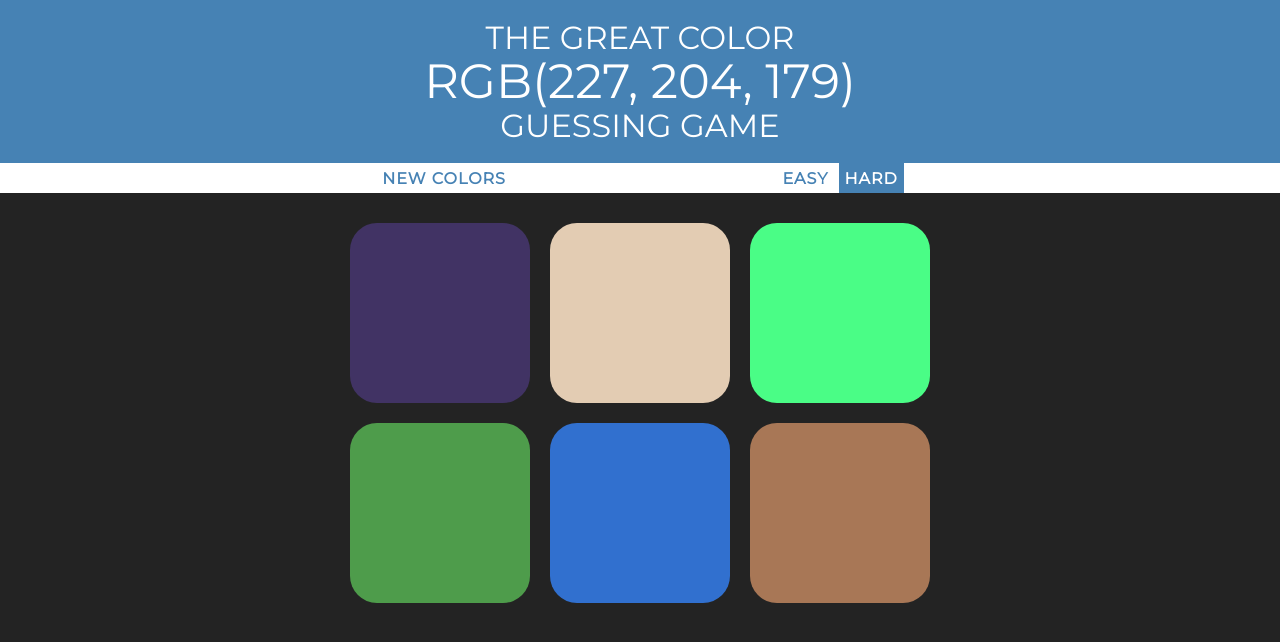
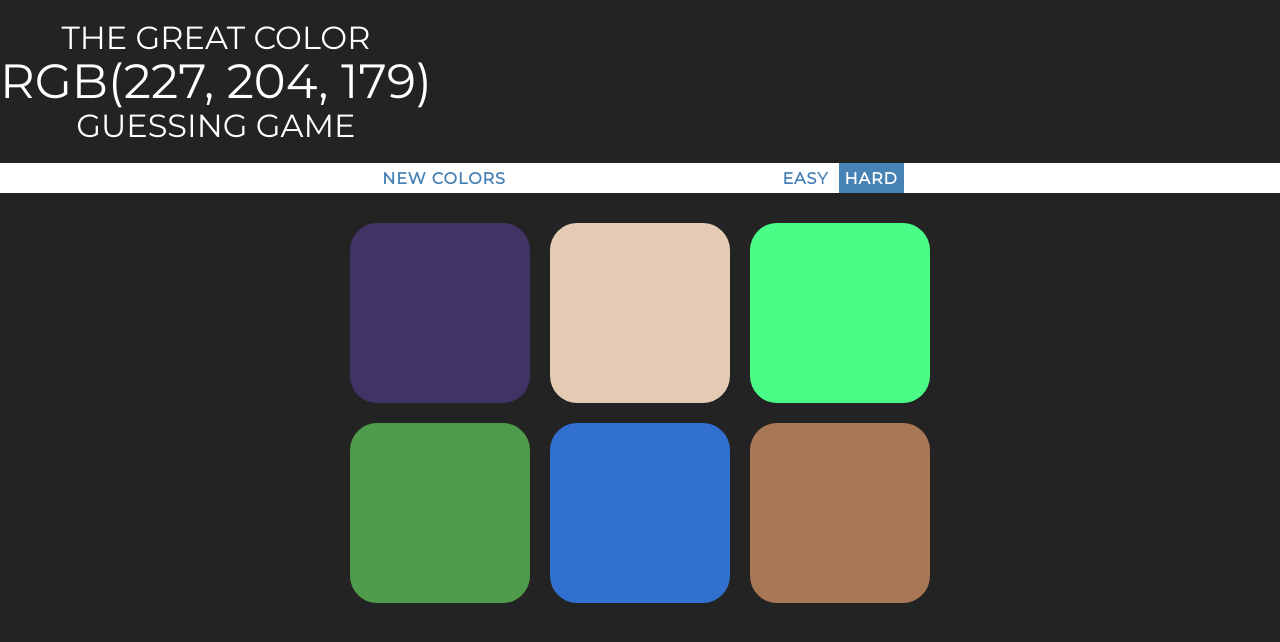
Before and after one commit to vatsalgp/vatsalgp.github.io, a Jekyll site: the page ColorPicker/index.html, which Jekyll copies as it is, in a window 1280 px wide. Shown: the top 642 px of the page. Built offline with Jekyll 4.4.1, drawn with Linux system fonts in a browser that asks for light colours.

Commit message:
Update index.html

```diff
--- a/ColorPicker/index.html
+++ b/ColorPicker/index.html
@@ -6,7 +6,6 @@
 	<link href="https://fonts.googleapis.com/css?family=Montserrat" rel="stylesheet">
 </head>
 <body>
-	<div id="top">
 		<h1>The Great Color<div id="displayColor"></div>Guessing Game</h1>
 		<div id="stripe">
 			<button id="resetButton">New Colors</button>
@@ -14,7 +13,6 @@
 			<button id="easyButton">Easy</button>
 			<button id="hardButton">Hard</button>
 		</div>
-	</div>
 	<div id="container">
 		<div class="square"></div>
 		<div class="square"></div>
```
